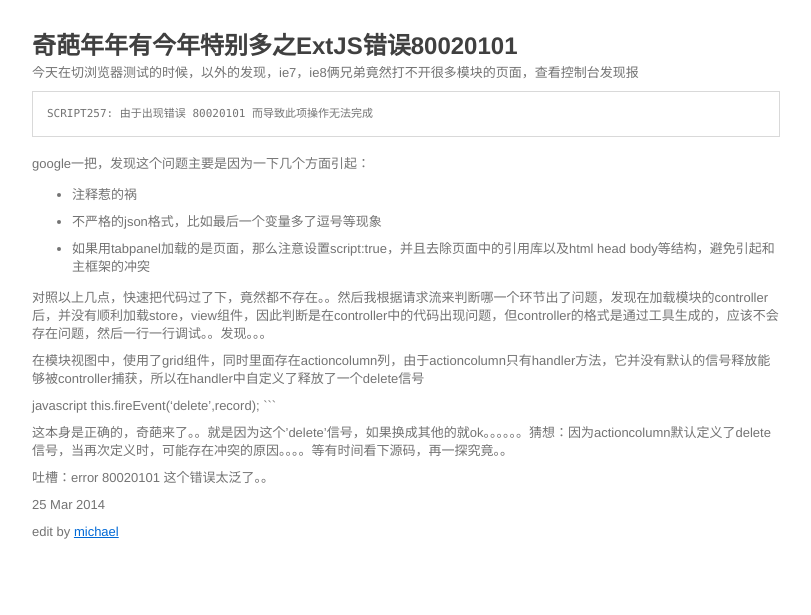
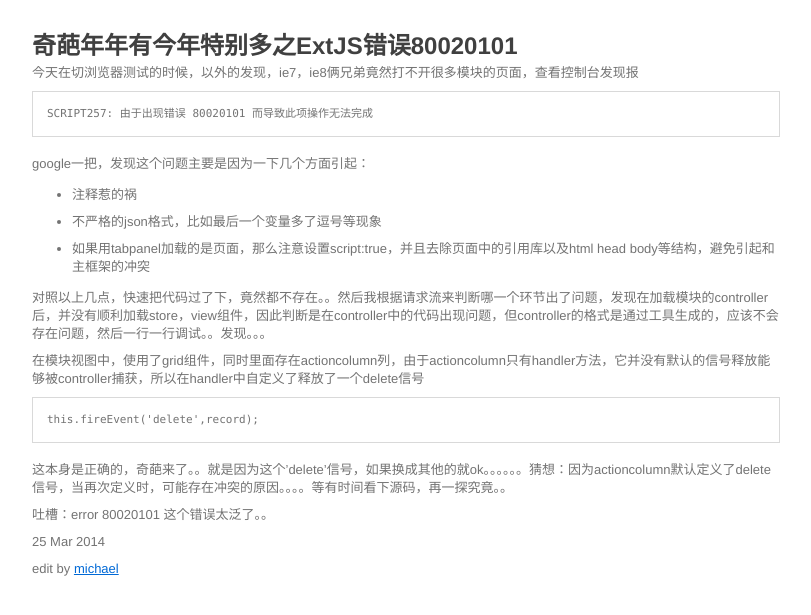
Before and after one commit to AxeMea/axemea.github.com, a Jekyll site: the page built from _posts/2014-03-25-spoj-problem-transform-the-expression.md, in a window 1280 px wide. Shown: the top 615 px of the page, without its empty margins (234-1045 px from the left). Built offline with Jekyll 4.4.1, drawn with Linux system fonts in a browser that asks for light colours.

Commit message:
2014-03-25-spoj-problem-transform-the-expression.md

````diff
--- a/_posts/2014-03-25-spoj-problem-transform-the-expression.md
+++ b/_posts/2014-03-25-spoj-problem-transform-the-expression.md
@@ -23,7 +23,7 @@
 
 在模块视图中，使用了grid组件，同时里面存在actioncolumn列，由于actioncolumn只有handler方法，它并没有默认的信号释放能够被controller捕获，所以在handler中自定义了释放了一个delete信号
 
-javascript
+```javascript
 this.fireEvent('delete',record);
 ```
 
````
